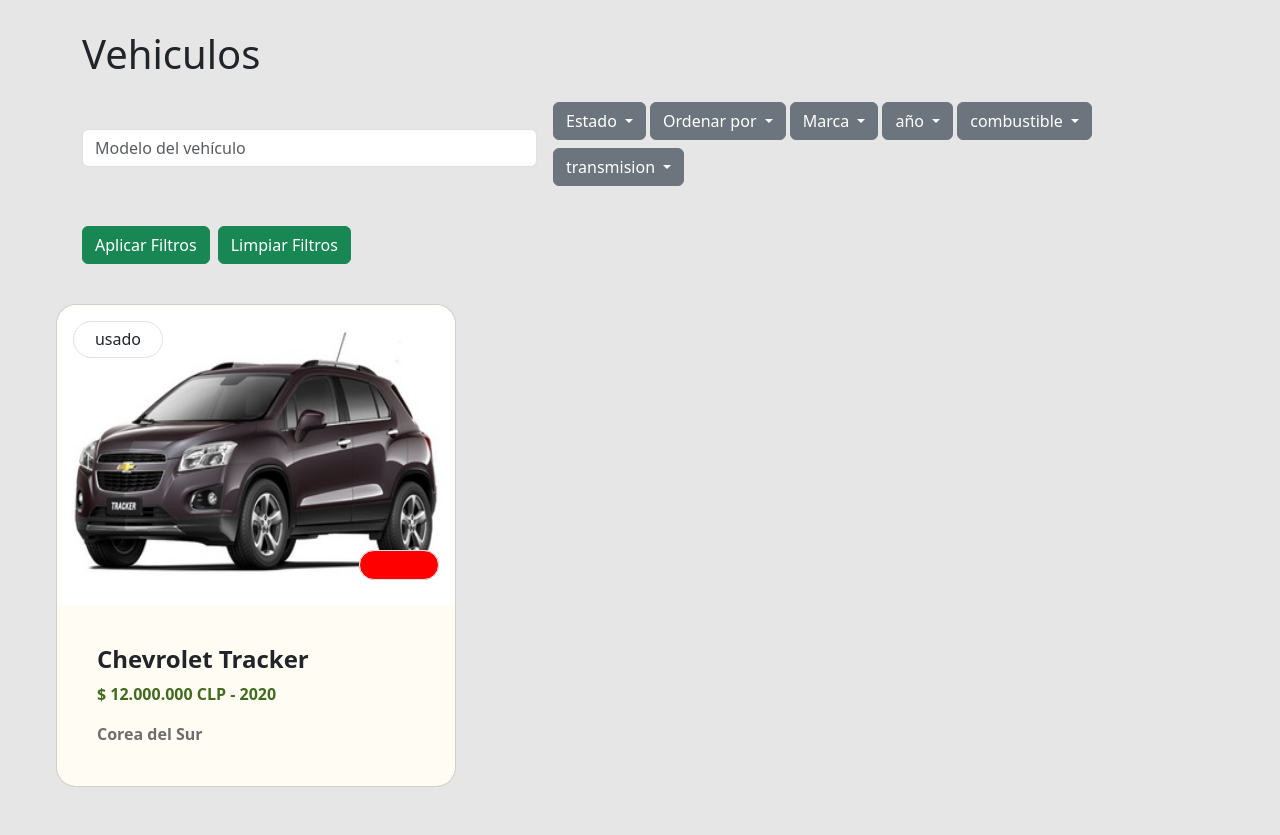
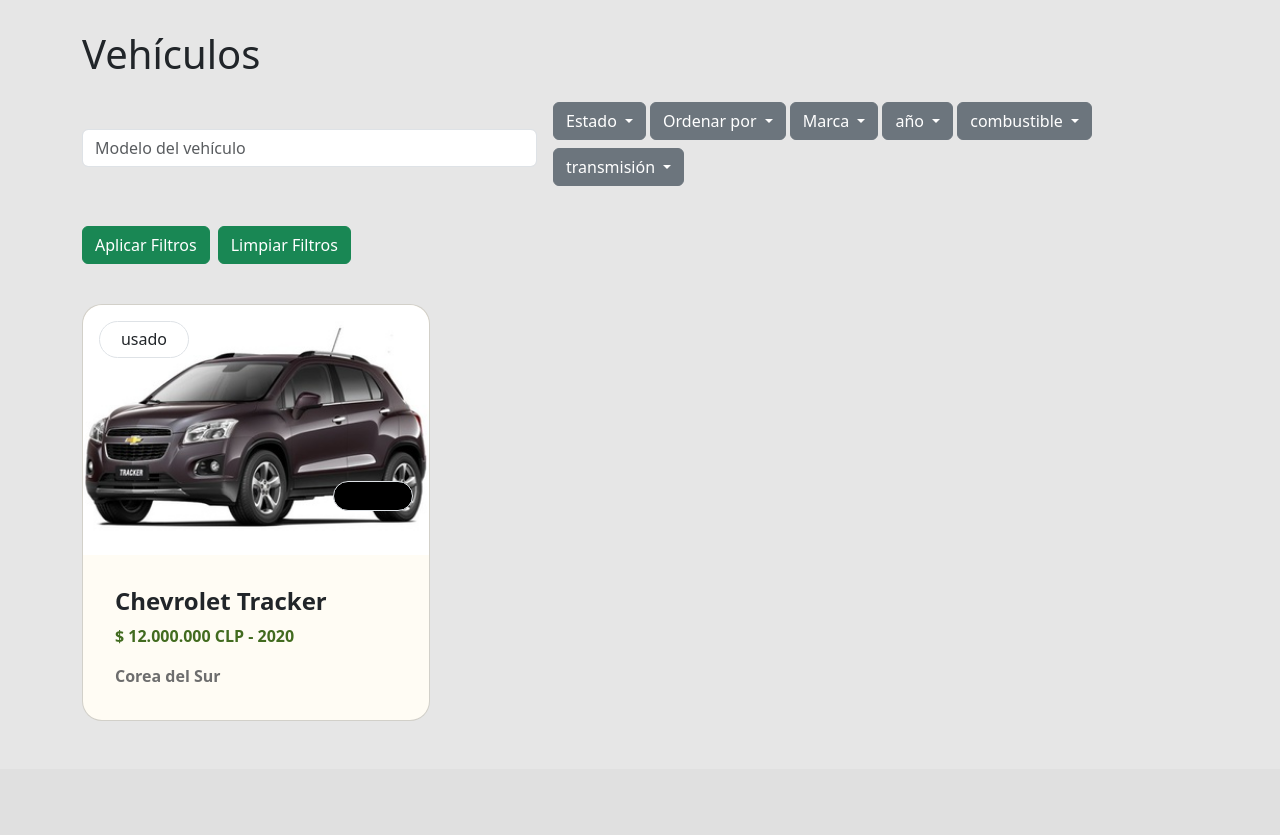
Before and after one commit to HatCliff/renzomotors, a PHP site: page /xampp/pages/buscador_vehiculo.php in a window 1280 px wide. Shown: the part 66-901 px from the top of the page. After the commit the page ends 787 px from the top, so only its background shows below. Run offline with PHP 8.4, Linux system fonts and the light colour scheme; data comes from the database, SQL or seed files in the repository.

Commit message:
mejoras buscador y avance opinion

```diff
--- a/admin/mantenedores/vehiculo/eliminar_vehiculo.php
+++ b/admin/mantenedores/vehiculo/eliminar_vehiculo.php
@@ -16,6 +16,9 @@ if ($result_fotos) {
         }
     }
 }
+//eliminar las opiniones
+$query_opinion = "DELETE FROM opinion_vehiculo WHERE id_vehiculo = $id_vehiculo";
+mysqli_query($conexion, $query_opinion);
 
 // eliminar las fotos de la base de datos
 $query_eliminar_fotos = "DELETE FROM fotos_vehiculo WHERE id_vehiculo = $id_vehiculo";
--- a/pages/buscador_vehiculo.php
+++ b/pages/buscador_vehiculo.php
@@ -60,6 +60,14 @@ if ($_SERVER['REQUEST_METHOD'] == 'POST') {
             $nombre_modelos = mysqli_real_escape_string($conexion, $nombre_modelo);
             $query .= " AND v.nombre_modelo LIKE '%$nombre_modelos%'";
         }
+    }else{
+        $estado =  [];
+        $orden =  '';
+        $id_marcas =  [];
+        $id_anios =  [];
+        $id_combustible =  [];
+        $id_transmision =  [];
+        $nombre_modelo =  '';
     }
 
     $resultado = mysqli_query($conexion, $query);
@@ -93,7 +101,7 @@ if ($_SERVER['REQUEST_METHOD'] == 'POST') {
         <div class="row mb-4  ">
             <!-- buscador y filtros -->
             <div class="row mb-4">
-                <h1 class="mb-4">Vehiculos</h1>
+                <h1 class="mb-4">Vehículos</h1>
                 <form method="POST" enctype="multipart/form-data" >
                     <div class="d-flex flex-column flex-md-row align-items-center">
                         <div class="col-12 col-md-5 me-md-3 mb-3 mb-md-0 ">
@@ -199,7 +207,7 @@ if ($_SERVER['REQUEST_METHOD'] == 'POST') {
                             </div>
                             <div class="dropdown me-1 mb-2">
                                 <button class="btn btn-secondary dropdown-toggle" type="button" id="transmisionDropdown" data-bs-toggle="dropdown" aria-expanded="false">
-                                    transmision
+                                    transmisión
                                 </button>
                                 <ul class="dropdown-menu" aria-labelledby="transmisionDropdown">
                                     <?php
@@ -234,36 +242,35 @@ if ($_SERVER['REQUEST_METHOD'] == 'POST') {
                     while ($fila = mysqli_fetch_assoc($resultado)) {
 
                         // Coloca cada vehiculo en tarjetas
-                        echo"<div class='col-12 col-sm-6 col-md-4 d-flex justify-content-center mb-4'>";
-                            echo "<a href='vehiculo.php?id={$fila['id_vehiculo']}' class='text-decoration-none'>";
-                                echo"<div class='card h-100'  style='width: 400px;background: #fffcf4; border-radius: 20px;'> ";
+                        echo"<div class='col-12 col-sm-6 col-md-4 mb-4 d-flex align-items-stretch '>";
+                            echo "<a href='vehiculo.php?id={$fila['id_vehiculo']}' class='text-decoration-none w-100'>";
+                                echo"<div class='card h-100 d-flex flex-column'  style=' background: #fffcf4; border-radius: 20px;overflow: hidden;'>";
                                     // saca una foto asociada al vehiculo
                                     $id_vehiculo = $fila['id_vehiculo'];
                                     $fotos_resultado = mysqli_query($conexion, "SELECT ruta_foto FROM fotos_vehiculo WHERE id_vehiculo = $id_vehiculo");
 
                                     if ($foto = mysqli_fetch_assoc($fotos_resultado)){
-                                        $ruta_imagen = '../admin/mantenedores/vehiculo/fotos_vehiculos/' . basename($foto['ruta_foto']);
-                                        echo "<img src='$ruta_imagen' class='card-img-top ' alt='Foto vehículo' style='width: 100%; height: 300px; border-radius: 20px 20px 0 0'>";
-
+                                        $ruta_imagen = '../admin/mantenedores/vehiculo/'.$foto['ruta_foto'];
+                                        echo "<div style='background-image: url($ruta_imagen); background-size: cover; background-position: center; height: 250px; border-radius: 20px 20px 0 0;'></div>";
                                         echo"
                                             <div class='card-img-overlay d-flex justify-content-start align-items-start p-3 text-center'>
                                                 <h6 class='card-title border p-2' style='width: 90px; border-radius: 80px; border: 3px solid black; font-size:1rem; background: white;'>{$fila['estado_vehiculo']}</h6>
                                             </div>";
+
                                         $colores_resultado = mysqli_query($conexion, "SELECT c.codigo_color
                                             FROM color_vehiculo vc
                                             JOIN color c ON vc.id_color = c.id_color
                                             WHERE vc.id_vehiculo = $id_vehiculo");
-                                        while ($color = mysqli_fetch_assoc($colores_resultado)) {
-                                                $codigo_color = htmlspecialchars($color['codigo_color']);
-                                                echo "
-                                                <div class='card-img-overlay d-flex align-self-center justify-content-end mt-5 text-center'>
-                                                    <h6 class='card-title border p-2' style='width: 80px; height: 30px; border-radius: 80px; border: 3px solid black; font-size:1rem; background: $codigo_color;'></h6>
-                                                </div>";
-                                        }
+                                        $color = mysqli_fetch_assoc($colores_resultado);
+                                        $codigo_color = htmlspecialchars($color['codigo_color']);
 
+                                        echo"
+                                            <div class='card-img-overlay d-flex align-items-end flex-column justify-content-center text-center mt-4 mb-5'>
+                                                <h6 class='card-title border p-2 d-flex align-items-end flex-column ' style='width: 80px; height: 30px; border-radius: 80px; border: 3px solid black; font-size:1rem; background: $codigo_color;'></h6>
+                                            </div>";
                                     }
 
-                                    echo "<div class='card-body m-4' >";
+                                    echo "<div class='card-body m-3 flex-grow-1' >";
                                     $precio_formateado = number_format($fila['precio_modelo'], 0, ',', '.');
                                     echo "<h4 class='card-title' style='font-weight: bold'>{$fila['nombre_modelo']}</h4>
                                             <p class='card-text' style='color:426B1F; font-weight: bold; '>\$ " . $precio_formateado . " CLP  -  {$fila['anio']}</p>";
--- a/pages/vehiculo.php
+++ b/pages/vehiculo.php
@@ -38,7 +38,7 @@ $consulta = mysqli_query($conexion, "SELECT * FROM opinion_vehiculo WHERE id_veh
     <div class="container-fluid mt-5 ">
         <div class="row">
             <div class="col">
-                    <h1>Informacion del vehiculo</h1>
+                    <h1>Informacion del vehículo</h1>
                     <!-- Modal de financiamiento -->
                     <div class="modal fade" id="exampleModalToggle"  aria-hidden="true" aria-labelledby="exampleModalToggleLabel"tabindex="-1">
                         <div class="modal-dialog modal-dialog-centered modal-lg">
@@ -107,8 +107,8 @@ $consulta = mysqli_query($conexion, "SELECT * FROM opinion_vehiculo WHERE id_veh
                       echo"<div class='card me-2 mb-2' style='width: 18rem;'>";
                         echo" <div class='card-body'>";
                             echo" <div class='rating d-flex start-content-center mb-3' style='font-size: 1.5rem;'>";
-                                for ($i = 1; $i <= 5; $i++) {
-                                    if ($i <= $row['calificacion']) {
+                                for ($i = 0; $i < 5; $i++) {
+                                    if ($i < $row['calificacion']) {
                                         echo '<i class="bi bi-star-fill text-warning"></i>';
                                     } else {
                                         echo '<i class="bi bi-star"></i>';
```
Also changed, not shown: pages/opinion.php (+33 -25 lines).
